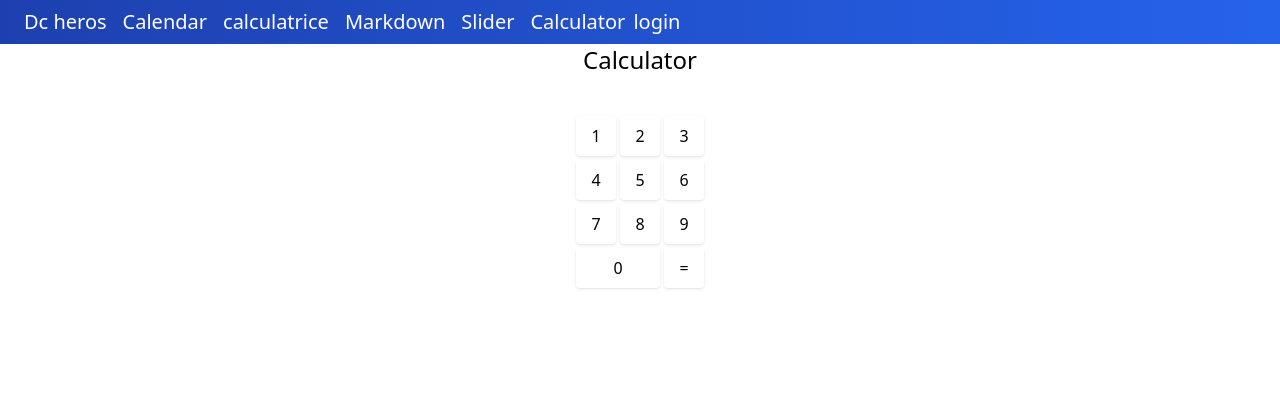
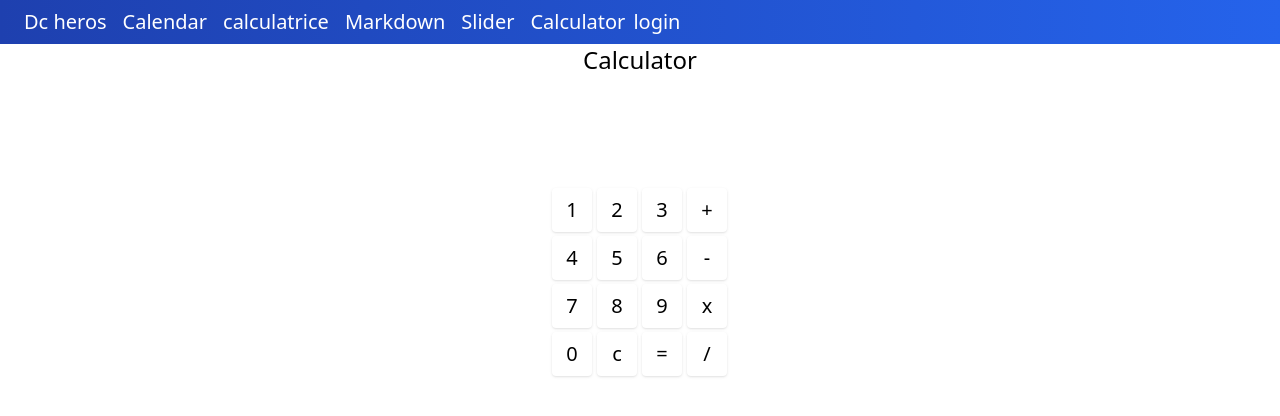
Before and after one commit to b3rking/vue3, a Vue app: page /calculator in a window 1280 px wide. Shown: the top 416 px of the page. Built offline with nearby package versions, Linux system fonts and the light colour scheme.

Commit message:
feat: implememt the logic of the calculator

```diff
--- a/src/pages/CalculatorApp.vue
+++ b/src/pages/CalculatorApp.vue
@@ -2,21 +2,171 @@
     <section class="flex w-full">
         <div class="m-auto">
             <h1 class="text-2xl capitalize text-center">calculator</h1>
-            <div class="my-10 grid grid-cols-3 gap-1">
-                <button class="p-2 w-10 h-4border rounded shadow">1</button>
-                <button class="p-2 w-10 h-4border rounded shadow">2</button>
-                <button class="p-2 w-10 h-4border rounded shadow">3</button>
-                <button class="p-2 w-10 h-4border rounded shadow">4</button>
-                <button class="p-2 w-10 h-4border rounded shadow">5</button>
-                <button class="p-2 w-10 h-4border rounded shadow">6</button>
-                <button class="p-2 w-10 h-4border rounded shadow">7</button>
-                <button class="p-2 w-10 h-4border rounded shadow">8</button>
-                <button class="p-2 w-10 h-4border rounded shadow">9</button>
-                <button class="p-2 h-4border rounded shadow col-span-2">0</button>
-                <button class="p-2 w-10 h-4border rounded shadow"> = </button>
+            <p
+                class="text-2xl text-right mt-10 mb-4 overflow-x-scroll w-44 h-14"
+                style="direction: rtl"
+            >
+                {{ currentNumber }}
+            </p>
+            <div class="grid grid-cols-4 gap-1">
+                <button
+                    @click="pressed(1)"
+                    class="text-xl p-2 w-10 h-4border rounded shadow"
+                >
+                    1
+                </button>
+                <button
+                    @click="pressed(2)"
+                    class="text-xl p-2 w-10 h-4border rounded shadow"
+                >
+                    2
+                </button>
+                <button
+                    @click="pressed(3)"
+                    class="text-xl p-2 w-10 h-4border rounded shadow"
+                >
+                    3
+                </button>
+                <button
+                    @click="pressed('+')"
+                    class="text-xl p-2 w-10 h-4border rounded shadow"
+                >
+                    +
+                </button>
+                <button
+                    @click="pressed(4)"
+                    class="text-xl p-2 w-10 h-4border rounded shadow"
+                >
+                    4
+                </button>
+                <button
+                    @click="pressed(5)"
+                    class="text-xl p-2 w-10 h-4border rounded shadow"
+                >
+                    5
+                </button>
+                <button
+                    @click="pressed(6)"
+                    class="text-xl p-2 w-10 h-4border rounded shadow"
+                >
+                    6
+                </button>
+                <button
+                    @click="pressed('-')"
+                    class="text-xl p-2 w-10 h-4border rounded shadow"
+                >
+                    -
+                </button>
+                <button
+                    @click="pressed(7)"
+                    class="text-xl p-2 w-10 h-4border rounded shadow"
+                >
+                    7
+                </button>
+                <button
+                    @click="pressed(8)"
+                    class="text-xl p-2 w-10 h-4border rounded shadow"
+                >
+                    8
+                </button>
+                <button
+                    @click="pressed(9)"
+                    class="text-xl p-2 w-10 h-4border rounded shadow"
+                >
+                    9
+                </button>
+                <button
+                    @click="pressed('*')"
+                    class="text-xl p-2 w-10 h-4border rounded shadow"
+                >
+                    x
+                </button>
+                <button
+                    @click="pressed(0)"
+                    class="text-xl p-2 h-4border rounded shadow w-10"
+                >
+                    0
+                </button>
+                <button
+                    @click="pressed('clear')"
+                    class="text-xl p-2 h-4border rounded shadow w-10"
+                >
+                    c
+                </button>
+                <button
+                    @click="pressed('=')"
+                    class="text-xl p-2 w-10 h-4border rounded shadow"
+                >
+                    =
+                </button>
+                <button
+                    @click="pressed('/')"
+                    class="text-xl p-2 w-10 h-4border rounded shadow"
+                >
+                    /
+                </button>
             </div>
         </div>
     </section>
 </template>
-<script></script>
+<script>
+import { ref } from "vue";
+export default {
+    setup() {
+        const currentNumber = ref("");
+        const prevNumber = ref("");
+        const selectedOperation = ref("");
+        const operations = ["+", "-", "*", "/"];
+
+        function calculate() {
+            switch (selectedOperation.value) {
+                case "-":
+                    currentNumber.value =
+                        parseInt(prevNumber.value) - parseInt(currentNumber.value);
+                    break;
+                case "*":
+                    currentNumber.value =
+                        parseInt(prevNumber.value) * parseInt(currentNumber.value);
+                    break;
+                case "+":
+                    currentNumber.value =
+                        parseInt(prevNumber.value) + parseInt(currentNumber.value);
+                    break;
+                case "/":
+                    currentNumber.value =
+                        parseInt(prevNumber.value) / parseInt(currentNumber.value);
+                    break;
+
+                default:
+                    break;
+            }
+        }
+
+        function applyOperation(value) {
+            prevNumber.value = currentNumber.value;
+            currentNumber.value = "";
+            selectedOperation.value = value;
+            console.log("previous number : " + prevNumber.value);
+            console.log("operation : " + selectedOperation.value);
+        }
+
+        function clear() {
+            currentNumber.value = "";
+        }
+
+        function appendNumber(value) {
+            return (currentNumber.value += value);
+        }
+
+        function pressed(value) {
+            if (value === "=") calculate();
+            else if (operations.includes(value)) applyOperation(value);
+            else if (value === "clear") clear();
+            else appendNumber(value);
+        }
+
+        return { currentNumber, pressed };
+    },
+};
+</script>
 <style></style>
```
